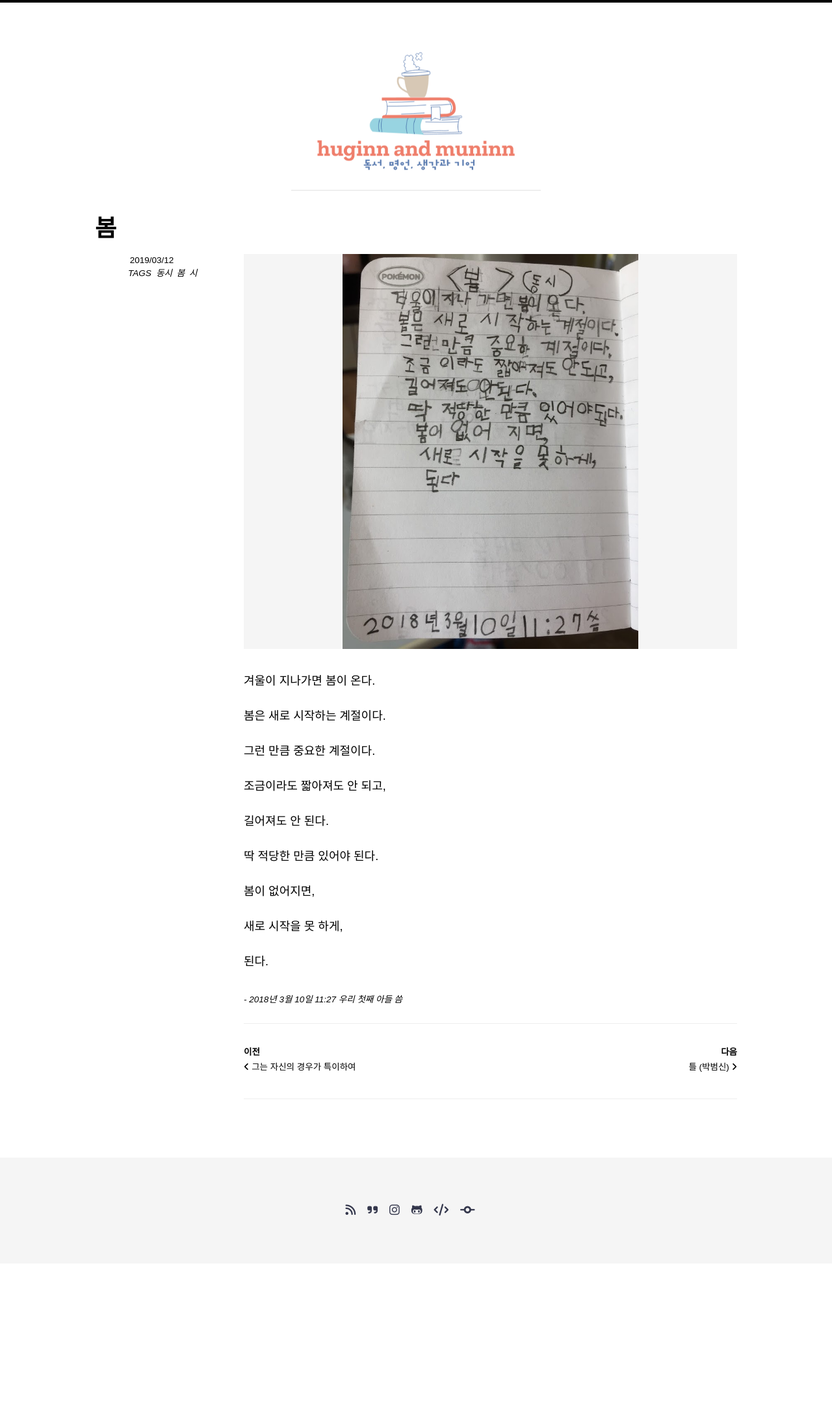
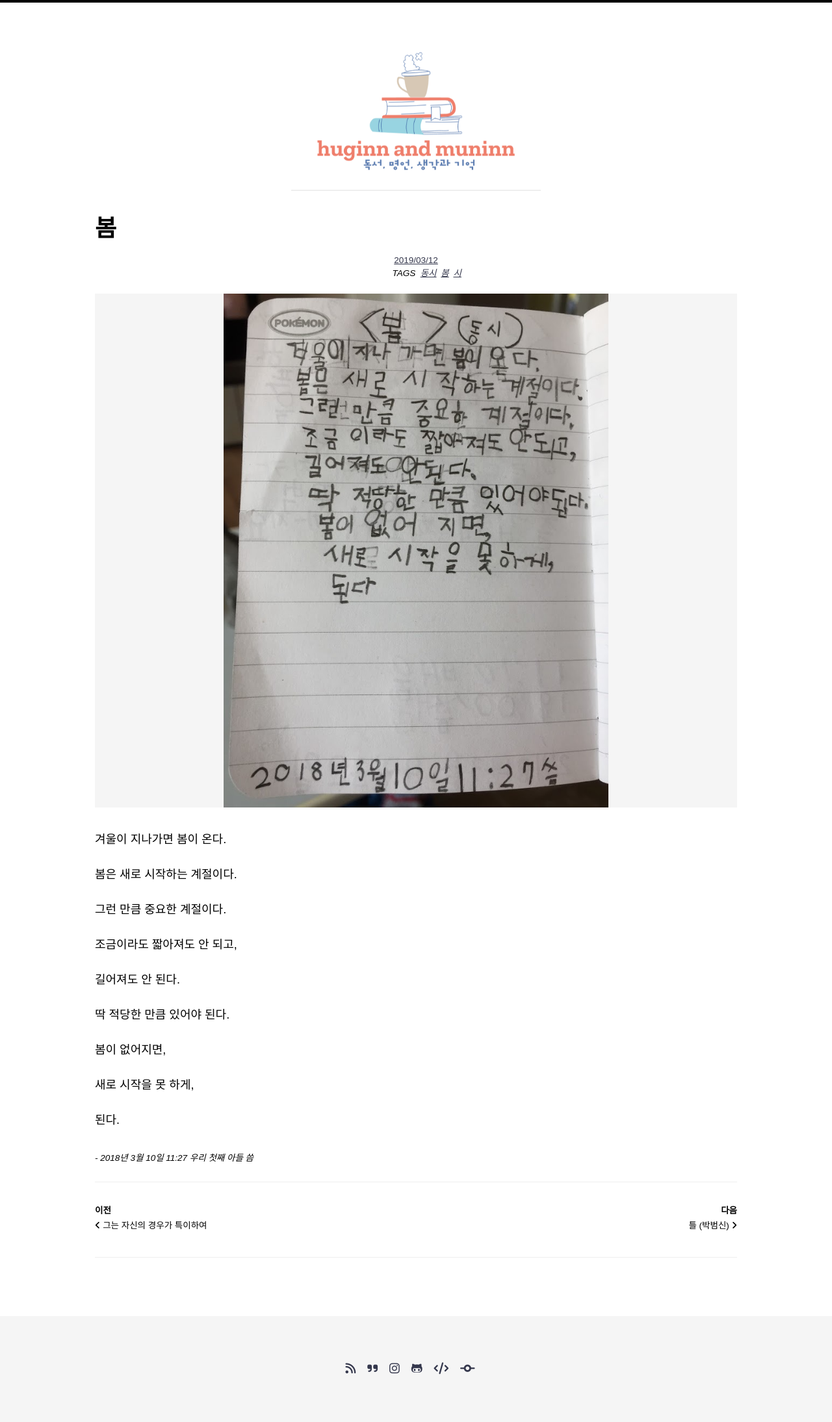
Before and after one commit to huginnmn/huginnmn.github.io, a Jekyll site: the page built from _posts/2019-03-12-봄.md, in a window 1280 px wide. Shown: the whole page at 65% size. Built offline with Jekyll 4.4.1, drawn with Linux system fonts in a browser that asks for light colours; nearby versions of some CDN libraries; some web fonts are replaced; comment, search, counter and statistics services are not loaded; before the commit the page ends 1945 px from its top, so only the background shows below that.

Commit message:
Update _page.scss

```diff
--- a/_sass/so-simple/_page.scss
+++ b/_sass/so-simple/_page.scss
@@ -194,67 +194,6 @@
   }
 }
 
-.layout--post {
-  .page-wrapper {
-    @include breakpoint($large) {
-      display: grid;
-      grid-column-gap: 3em;
-      grid-row-gap: 0;
-      grid-template-columns: 175px 1fr;
-      -webkit-box-pack: justify;
-      -ms-flex-pack: justify;
-      justify-content: space-between;
-    }
-  }
-
-  .page-header {
-    @include breakpoint($large) {
-      grid-column: 1 / -1;
-      clear: both; // needed for floated layout
-    }
-  }
-
-  .page-sidebar {
-    margin-bottom: 1em;
-
-    @include breakpoint($large) {
-      float: left; // display: grid fallback
-      width: 18%; // display: grid fallback
-    }
-
-    @supports (display: grid) {
-      width: auto;
-    }
-
-    a {
-      color: inherit;
-      text-decoration: none;
-
-      &:hover {
-        text-decoration: underline;
-      }
-    }
-  }
-
-  .page-content {
-    @include breakpoint($large) {
-      float: right; // display: grid fallback
-      width: 78%; // display: grid fallback
-      min-width: 0;
-    }
-
-    @supports (display: grid) {
-      width: auto;
-      margin: 0;
-    }
-  }
-
-  .page-share {
-    // display: grid fallback
-    clear: both;
-  }
-}
-
 .page--wide {
   .page-wrapper {
     max-width: $main-sidebar-max-width;
```
